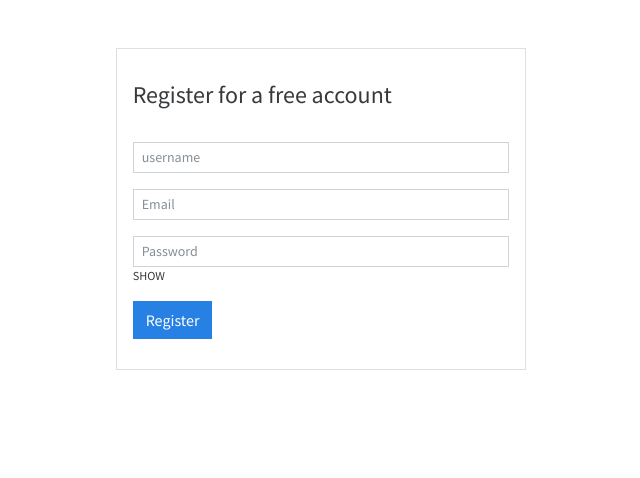
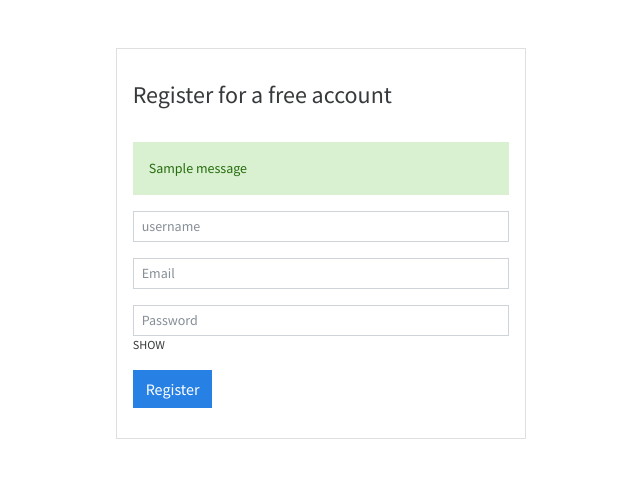
Before and after one commit to Isaac3N/django_project, a Django app: page /authentication/register in a window 1280 px wide. Shown: the top 478 px of the page, without its empty margins (319-959 px from the left). Run offline with Django 4.2, Linux system fonts and the light colour scheme; tables that the repository leaves empty hold one stand-in row (values such as "Sample post"); one stand-in notice (Sample message) is shown; some libraries are stand-ins or nearby versions.

Commit message:
alert messages in django

```diff
--- a/expenseswebsite/authentication/views.py
+++ b/expenseswebsite/authentication/views.py
@@ -3,6 +3,7 @@ from django.views import View
 import json
 from django.http import JsonResponse
 from django.contrib.auth.models import User
+from django.contrib import messages
 from validate_email import validate_email
 
 
@@ -39,3 +40,9 @@ class UsernameValidationView(View):
 class RegistrationView(View):
     def get(self, request):
         return render(request, "authentication/register.html")
+
+    def post(self, request):
+
+        messages.success(request, "success message")
+
+        return render(request, "authentication/register.html")
--- a/expenseswebsite/expenseswebsite/settings.py
+++ b/expenseswebsite/expenseswebsite/settings.py
@@ -20,6 +20,8 @@ import django_on_heroku
 
 
 import environ
+
+from django.contrib import messages
 
 
 # Set the project base directory
@@ -148,3 +150,7 @@ django_on_heroku.settings(locals())
 # https://docs.djangoproject.com/en/4.0/ref/settings/#default-auto-field
 
 DEFAULT_AUTO_FIELD = 'django.db.models.BigAutoField'
+
+MESSAGE_TAGS = {
+    messages.ERROR: "danger"
+}
--- a/expenseswebsite/templates/authentication/register.html
+++ b/expenseswebsite/templates/authentication/register.html
@@ -14,9 +14,14 @@
         <div class="card-title py-3">
           <h4>Register for a free account</h4>
         </div>
+
+
+
         <form action="{% url 'register' %}" method="post">
+          {% comment %} Add this to every form made {% endcomment %}
           {% csrf_token %}
 
+          {% include "partials/_messages.html" %}
           <div class="form-group">
             <input
               type="text"
--- /dev/null
+++ b/expenseswebsite/templates/partials/_messages.html
@@ -0,0 +1,18 @@
+{% if messages %}
+<div class="messages">
+	{% for message in messages %}
+	<div
+		{%
+		if
+		message.tags
+		%}
+		class="alert alert-sm alert-{{ message.tags }}"
+		{%
+		endif
+		%}
+	>
+		{{ message }}
+	</div>
+	{% endfor %}
+</div>
+{% endif %}
```
